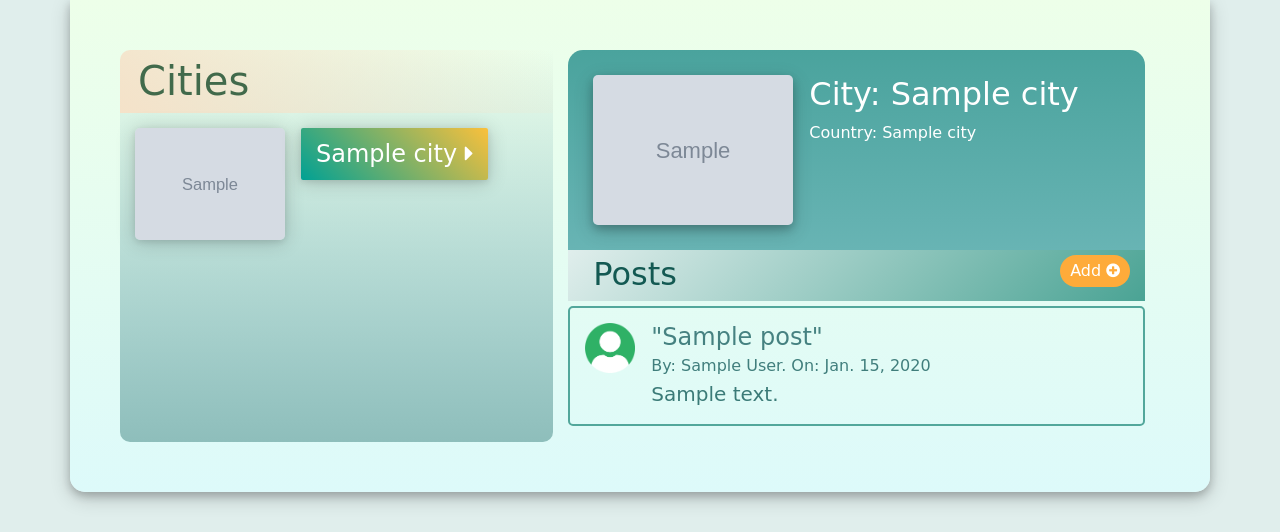
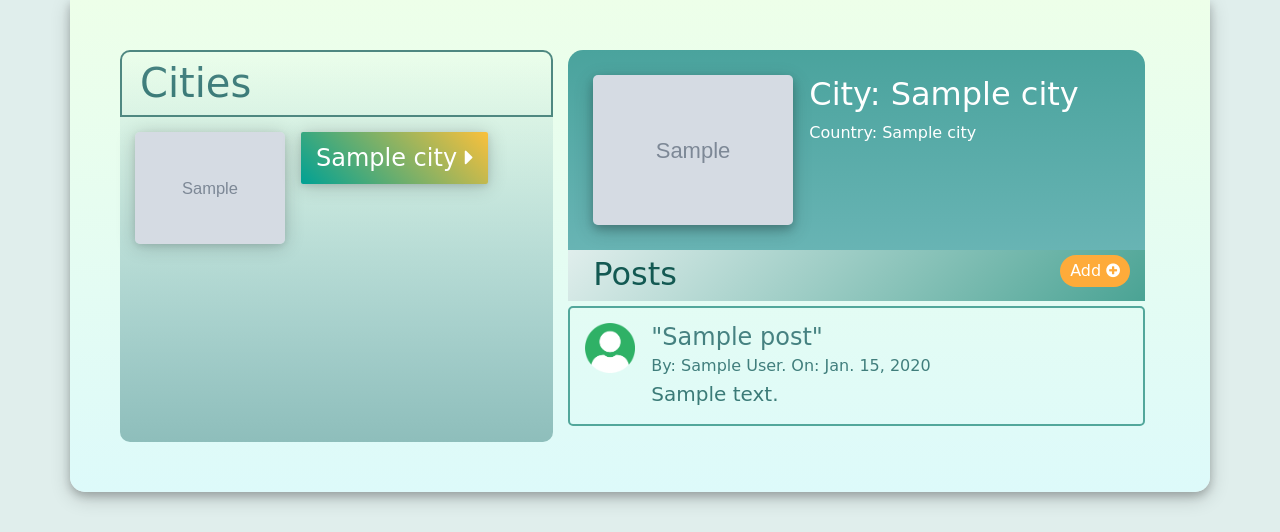
Before and after one commit to qmsparks/Wayfarer, a Django app: page /city/1/ in a window 1280 px wide. Shown: the part 79-611 px from the top of the page. Run offline with Django 3.2, Linux system fonts and the light colour scheme; tables that the repository leaves empty hold one stand-in row (values such as "Sample post"); grey boxes marked "Sample" are stand-in pictures; some libraries are stand-ins or nearby versions; some web fonts are replaced.

Commit message:
fixed and readjusted  some styling issue for city page

```diff
--- a/main_app/static/styles/main.css
+++ b/main_app/static/styles/main.css
@@ -81,9 +81,14 @@ navbar-image {
 }
 
 .city-nav-header {
-    background-image: linear-gradient(45deg, #f5e2c9, transparent);
+    background-image: linear-gradient(45deg, #f5e2c95d, transparent);
     padding: 7px 0px 0px 18px;
+    background-image: linear-gradient(#68b4b4, #4aa39d);
+    border: solid 2px #4f8881;
     border-radius: 10px 10px 0px 0px;
+    background: -webkit-linear-gradient(#4b8585, #357773);
+    -webkit-background-clip: text;
+    -webkit-text-fill-color: transparent;
 }
 
 .city-nav-body {
```
